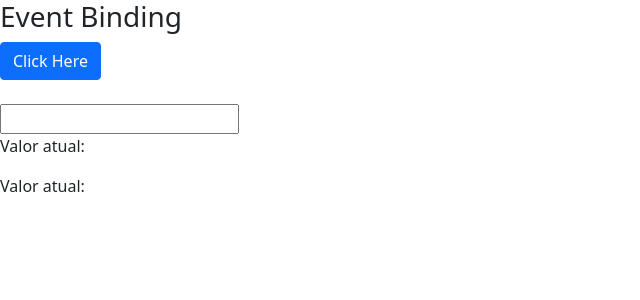
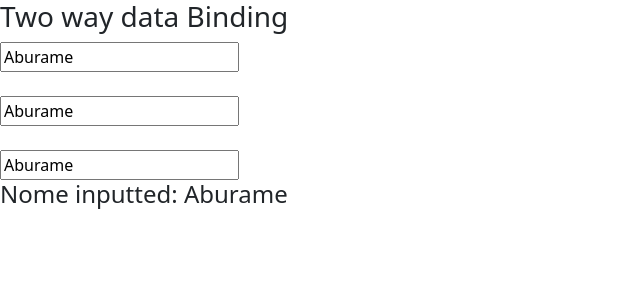
Before and after one commit to tom-jr/curso-angular, an Angular app in the folder projects/pjt-02-data-biding/: page / in a window 1280 px wide. Shown: the top 300 px of the page, without its empty margins (0-640 px from the left). Built offline with nearby package versions, Linux system fonts and the light colour scheme.

Commit message:
modulo002  Two-way binding

```diff
--- a/projects/pjt-02-data-biding/src/app/app.module.ts
+++ b/projects/pjt-02-data-biding/src/app/app.module.ts
@@ -1,4 +1,5 @@
 import { NgModule } from '@angular/core';
+import { FormsModule } from '@angular/forms';
 import { BrowserModule } from '@angular/platform-browser';
 
 import { AppComponent } from './app.component';
@@ -10,7 +11,8 @@ import { DataBindingComponent } from './data-binding/data-binding.component';
     DataBindingComponent
   ],
   imports: [
-    BrowserModule
+    BrowserModule,
+    FormsModule
   ],
   providers: [],
   bootstrap: [AppComponent]
--- a/projects/pjt-02-data-biding/src/app/data-binding/data-binding.component.html
+++ b/projects/pjt-02-data-biding/src/app/data-binding/data-binding.component.html
@@ -72,7 +72,7 @@
     </article> -->
 
 
-    <article>
+    <!-- <article>
         <h3>Event Binding</h3>
         <div>
             <button class="btn btn-primary" (click)="clicked()">Click Here</button>
@@ -83,5 +83,33 @@
             <p>Valor atual: {{this.valueActual}}</p>
             <p>Valor atual: {{this.savedValue}}</p>
         </div>
-    </article>
+    </article> -->
+
+
+    <section class="to-way-binding">
+        <article>
+            <h3>Two way data Binding</h3>
+            <div>
+
+                <input type="text" #inputField
+                [value]="nome"
+                (input)="addName(inputField.value)"
+                >
+                <br><br>
+
+                <input type="text" #inputField2
+                [ngModel]="this.nome"
+                (ngModelChange)="addName(inputField2.value)"
+                >
+                <br><br>
+
+                <input type="text" #inputField2
+                [(ngModel)]="this.nome"
+                >
+
+                <h4>Nome inputted: {{this.nome}}</h4>
+            </div>
+        </article>
+    </section>
+
 </section>
--- a/projects/pjt-02-data-biding/src/app/data-binding/data-binding.component.ts
+++ b/projects/pjt-02-data-biding/src/app/data-binding/data-binding.component.ts
@@ -8,6 +8,7 @@ import { Component, OnInit } from '@angular/core';
 export class DataBindingComponent implements OnInit {
   valueActual?: string;
   savedValue?: string;
+  nome?:string = "Aburame";
 
   constructor() { }
   url: string = "loiane.com";
@@ -30,4 +31,8 @@ export class DataBindingComponent implements OnInit {
     this.savedValue = event;
 
   }
+
+  addName(inputField:string){
+    this.nome  = inputField;
+  }
 }
```
Also changed, not shown: 2 other files (tests, documents, lock files or other folders).
